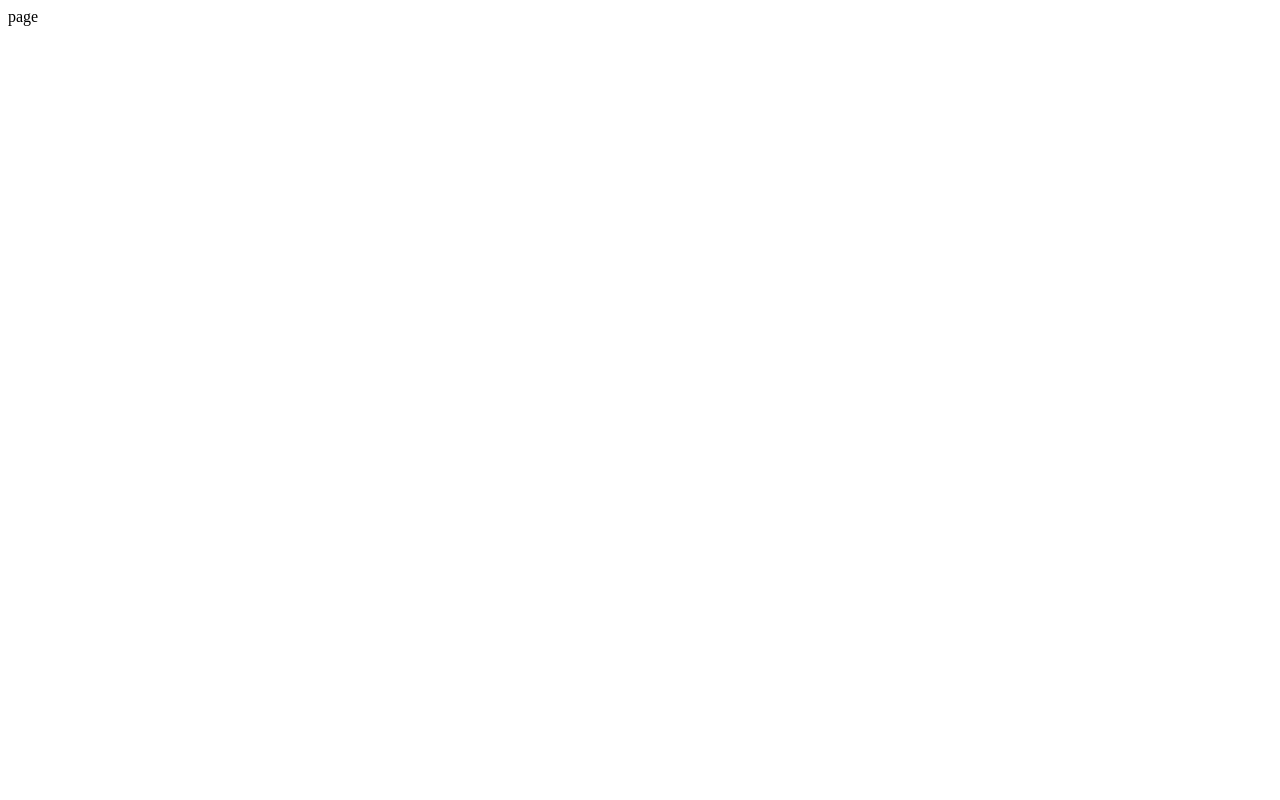
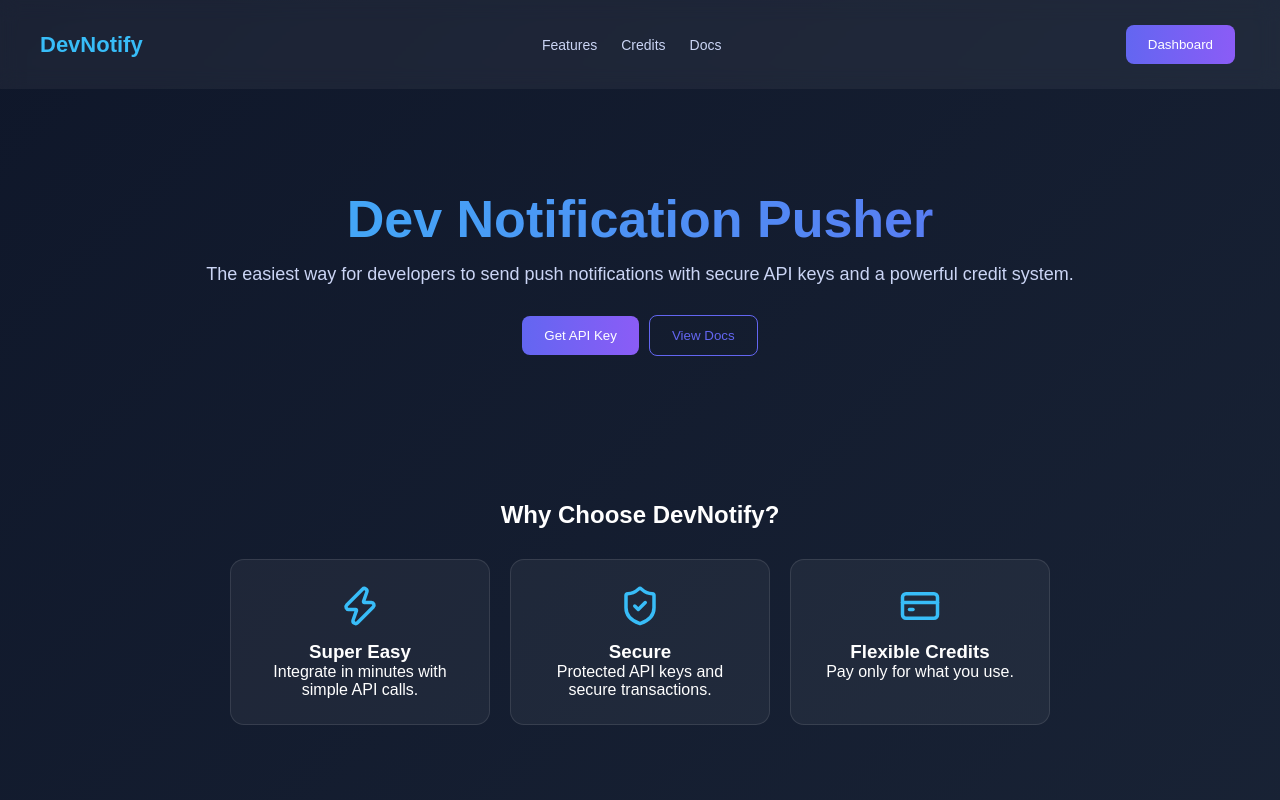
Before and after one commit to MalikMoon699/push_notification, a React (Vite) app in the folder Frontend/: page / in a window 1280 px wide. Shown: the top 800 px of the page. Built offline with nearby package versions, Linux system fonts and the light colour scheme.

Commit message:
Add a simple landing page

```diff
--- a/Frontend/index.html
+++ b/Frontend/index.html
@@ -4,6 +4,7 @@
     <meta charset="UTF-8" />
     <link rel="icon" type="image/svg+xml" href="SiteIcon.png" />
     <meta name="viewport" content="width=device-width, initial-scale=1.0" />
+    <meta name="google-site-verification" content="RvyOFmsImL9SpvKOQ_xnDhup05z26RyrZO26Ph2W_os" />
     <title>Push Notification</title>
   </head>
   <body>
--- a/Frontend/package.json
+++ b/Frontend/package.json
@@ -10,6 +10,7 @@
     "preview": "vite preview"
   },
   "dependencies": {
+    "lucide-react": "^1.7.0",
     "react": "^19.0.0",
     "react-dom": "^19.0.0",
     "react-router-dom": "^7.9.4",
--- a/Frontend/src/App.jsx
+++ b/Frontend/src/App.jsx
@@ -1,11 +1,16 @@
-import React from "react";
+import { useState } from "react";
+import { Routes, Route, Navigate } from "react-router-dom";
+import "./assets/style/Style.css";
+import LandingPage from "./pages/LandingPage.jsx";
 
 const App = () => {
-
   return (
-    <div>
-      page
-    </div>
+    <>
+      <Routes>
+        <Route path="/" element={<LandingPage />} />
+        <Route path="*" element={<Navigate to="/" replace />} />
+      </Routes>
+    </>
   );
 };
 
--- /dev/null
+++ b/Frontend/src/assets/style/LandingPage.css
@@ -0,0 +1,216 @@
+/* Global */
+.landing-container {
+  font-family: Arial, sans-serif;
+  background: linear-gradient(135deg, #0f172a, #1e293b);
+  color: #fff;
+  min-height: 100vh;
+}
+
+/* Topbar */
+.landing-topbar {
+  display: flex;
+  justify-content: space-between;
+  align-items: center;
+  padding: 20px 40px;
+  background: rgba(255, 255, 255, 0.05);
+  backdrop-filter: blur(10px);
+  position: sticky;
+  top: 0;
+  z-index: 100;
+}
+
+.landing-logo {
+  font-size: 22px;
+  font-weight: bold;
+  color: #38bdf8;
+}
+
+.landing-nav a {
+  margin: 0 12px;
+  color: #cbd5f5;
+  text-decoration: none;
+  font-size: 14px;
+}
+
+.landing-nav a:hover {
+  color: #fff;
+}
+
+/* Hero */
+.landing-hero {
+  text-align: center;
+  padding: 100px 20px 80px;
+}
+
+.landing-title {
+  font-size: 52px;
+  font-weight: bold;
+  background: linear-gradient(90deg, #38bdf8, #6366f1);
+  -webkit-background-clip: text;
+  -webkit-text-fill-color: transparent;
+}
+
+.landing-subtitle {
+  font-size: 18px;
+  margin-top: 15px;
+  color: #cbd5f5;
+}
+
+.landing-cta {
+  margin-top: 25px;
+}
+
+/* Buttons */
+.landing-btn-primary {
+  padding: 12px 22px;
+  background: linear-gradient(90deg, #6366f1, #8b5cf6);
+  border: none;
+  color: white;
+  border-radius: 8px;
+  margin: 5px;
+  cursor: pointer;
+  font-weight: 500;
+  transition: 0.3s;
+}
+
+.landing-btn-primary:hover {
+  transform: scale(1.05);
+}
+
+.landing-btn-secondary {
+  padding: 12px 22px;
+  background: transparent;
+  border: 1px solid #6366f1;
+  color: #6366f1;
+  border-radius: 8px;
+  margin: 5px;
+  cursor: pointer;
+  transition: 0.3s;
+}
+
+.landing-btn-secondary:hover {
+  background: #6366f1;
+  color: white;
+}
+
+/* Why Section */
+.landing-why {
+  text-align: center;
+  padding: 60px 20px;
+}
+
+.landing-why-grid {
+  display: flex;
+  justify-content: center;
+  gap: 20px;
+  margin-top: 30px;
+  flex-wrap: wrap;
+}
+
+/* Features */
+.landing-features {
+  display: flex;
+  justify-content: center;
+  gap: 20px;
+  padding: 60px 20px;
+  flex-wrap: wrap;
+}
+
+/* Cards */
+.landing-feature-card,
+.landing-credit-card,
+.landing-why-card {
+  background: rgba(255, 255, 255, 0.05);
+  border: 1px solid rgba(255, 255, 255, 0.1);
+  border-radius: 14px;
+  padding: 25px;
+  width: 260px;
+  text-align: center;
+  transition: 0.3s;
+}
+
+.landing-feature-card:hover,
+.landing-credit-card:hover,
+.landing-why-card:hover {
+  transform: translateY(-6px);
+  border-color: #6366f1;
+  box-shadow: 0 10px 30px rgba(99, 102, 241, 0.2);
+}
+
+/* Icons */
+.landing-icon {
+  width: 42px;
+  height: 42px;
+  margin-bottom: 10px;
+  color: #38bdf8;
+}
+
+/* Credits */
+.landing-credits {
+  padding: 60px 20px;
+  text-align: center;
+}
+
+.landing-credit-grid {
+  display: flex;
+  gap: 20px;
+  justify-content: center;
+  margin-top: 30px;
+  flex-wrap: wrap;
+}
+
+/* Code Section */
+.landing-code {
+  padding: 60px 20px;
+  text-align: center;
+}
+
+.landing-code-block {
+  background: #020617;
+  padding: 20px;
+  border-radius: 10px;
+  color: #38bdf8;
+  max-width: 700px;
+  margin: 20px auto;
+  text-align: left;
+  overflow-x: auto;
+  border: 1px solid rgba(255, 255, 255, 0.1);
+}
+
+/* Security */
+.landing-security {
+  text-align: center;
+  padding: 60px 20px;
+}
+
+.landing-icon-large {
+  width: 65px;
+  height: 65px;
+  color: #22c55e;
+}
+
+/* Footer */
+.landing-footer {
+  text-align: center;
+  padding: 25px;
+  border-top: 1px solid rgba(255, 255, 255, 0.1);
+  color: #94a3b8;
+}
+
+/* Responsive */
+@media (max-width: 768px) {
+  .landing-title {
+    font-size: 36px;
+  }
+
+  .landing-topbar {
+    flex-direction: column;
+    gap: 10px;
+  }
+
+  .landing-nav {
+    display: flex;
+    flex-wrap: wrap;
+    justify-content: center;
+  }
+}
--- /dev/null
+++ b/Frontend/src/pages/LandingPage.jsx
@@ -0,0 +1,139 @@
+import {
+  Bell,
+  Key,
+  CreditCard,
+  ShieldCheck,
+  Zap,
+  Code,
+  Gift,
+  Menu,
+} from "lucide-react";
+import "../assets/style/LandingPage.css";
+
+const LandingPage = () => {
+  return (
+    <div className="landing-container">
+      {/* Topbar */}
+      <header className="landing-topbar">
+        <div className="landing-logo">DevNotify</div>
+        <nav className="landing-nav">
+          <a href="#features">Features</a>
+          <a href="#credits">Credits</a>
+          <a href="#docs">Docs</a>
+        </nav>
+        <button className="landing-btn-primary">Dashboard</button>
+      </header>
+
+      {/* Hero Section */}
+      <section className="landing-hero">
+        <h1 className="landing-title">Dev Notification Pusher</h1>
+        <p className="landing-subtitle">
+          The easiest way for developers to send push notifications with secure
+          API keys and a powerful credit system.
+        </p>
+        <div className="landing-cta">
+          <button className="landing-btn-primary">Get API Key</button>
+          <button className="landing-btn-secondary">View Docs</button>
+        </div>
+      </section>
+
+      {/* Why Choose Us */}
+      <section className="landing-why">
+        <h2>Why Choose DevNotify?</h2>
+        <div className="landing-why-grid">
+          <div className="landing-why-card">
+            <Zap className="landing-icon" />
+            <h3>Super Easy</h3>
+            <p>Integrate in minutes with simple API calls.</p>
+          </div>
+          <div className="landing-why-card">
+            <ShieldCheck className="landing-icon" />
+            <h3>Secure</h3>
+            <p>Protected API keys and secure transactions.</p>
+          </div>
+          <div className="landing-why-card">
+            <CreditCard className="landing-icon" />
+            <h3>Flexible Credits</h3>
+            <p>Pay only for what you use.</p>
+          </div>
+        </div>
+      </section>
+
+      {/* Features */}
+      <section id="features" className="landing-features">
+        <div className="landing-feature-card">
+          <Bell className="landing-icon" />
+          <h3>Send Notifications</h3>
+          <p>1 credit per notification with fast delivery system.</p>
+        </div>
+
+        <div className="landing-feature-card">
+          <Key className="landing-icon" />
+          <h3>API Keys</h3>
+          <p>Generate secure API keys to integrate with your apps.</p>
+        </div>
+
+        <div className="landing-feature-card">
+          <Zap className="landing-icon" />
+          <h3>Fast & Scalable</h3>
+          <p>Built for performance and reliability.</p>
+        </div>
+      </section>
+
+      {/* Credits Section */}
+      <section id="credits" className="landing-credits">
+        <h2>Credits System</h2>
+        <div className="landing-credit-grid">
+          <div className="landing-credit-card">
+            <Gift className="landing-icon" />
+            <h4>Daily Rewards</h4>
+            <p>Claim random credits daily.</p>
+          </div>
+
+          <div className="landing-credit-card">
+            <CreditCard className="landing-icon" />
+            <h4>Buy Credits</h4>
+            <p>Purchase extra credits anytime.</p>
+          </div>
+
+          <div className="landing-credit-card">
+            <Code className="landing-icon" />
+            <h4>Device Tokens</h4>
+            <p>1 credit per token generation.</p>
+          </div>
+        </div>
+      </section>
+
+      {/* Code Example */}
+      <section id="docs" className="landing-code">
+        <h2>Simple Integration</h2>
+        <pre className="landing-code-block">
+          {`import { sendNotification } from 'dev-notification-pusher';
+
+sendNotification({
+  apiKey: "your-api-key",
+  title: "Hello",
+  body: "Test notification",
+  icon: "https://example.com/icon.png",
+  fcmTokens: [token],
+});`}
+        </pre>
+      </section>
+
+      <section className="landing-security">
+        <ShieldCheck className="landing-icon-large" />
+        <h2>Secure & Reliable</h2>
+        <p>
+          All transactions and API usage are fully secured. Supports all major
+          cards.
+        </p>
+      </section>
+
+      <footer className="landing-footer">
+        <p>© 2026 Dev Notification Pusher. All rights reserved.</p>
+      </footer>
+    </div>
+  );
+};
+
+export default LandingPage;
```
Also changed, not shown: 1 other file (tests, documents, lock files or other folders).
